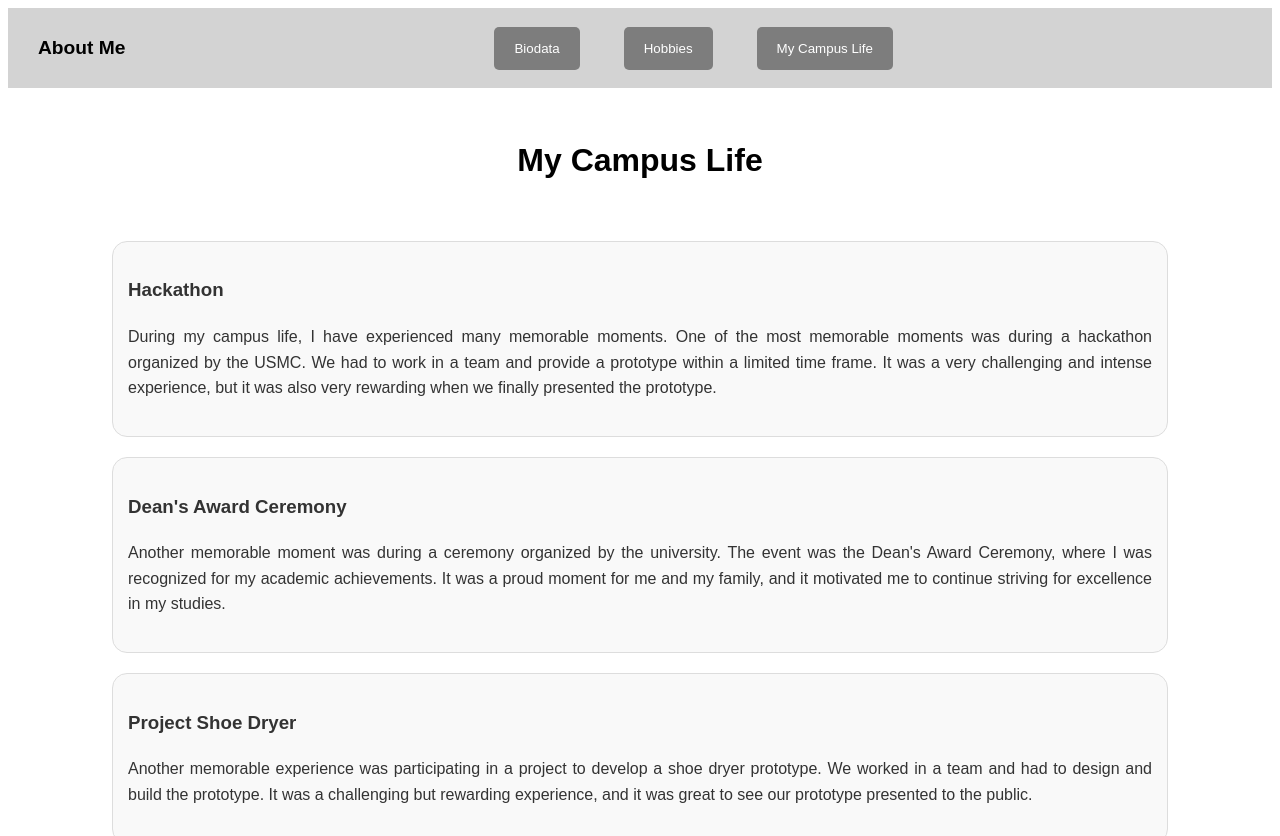
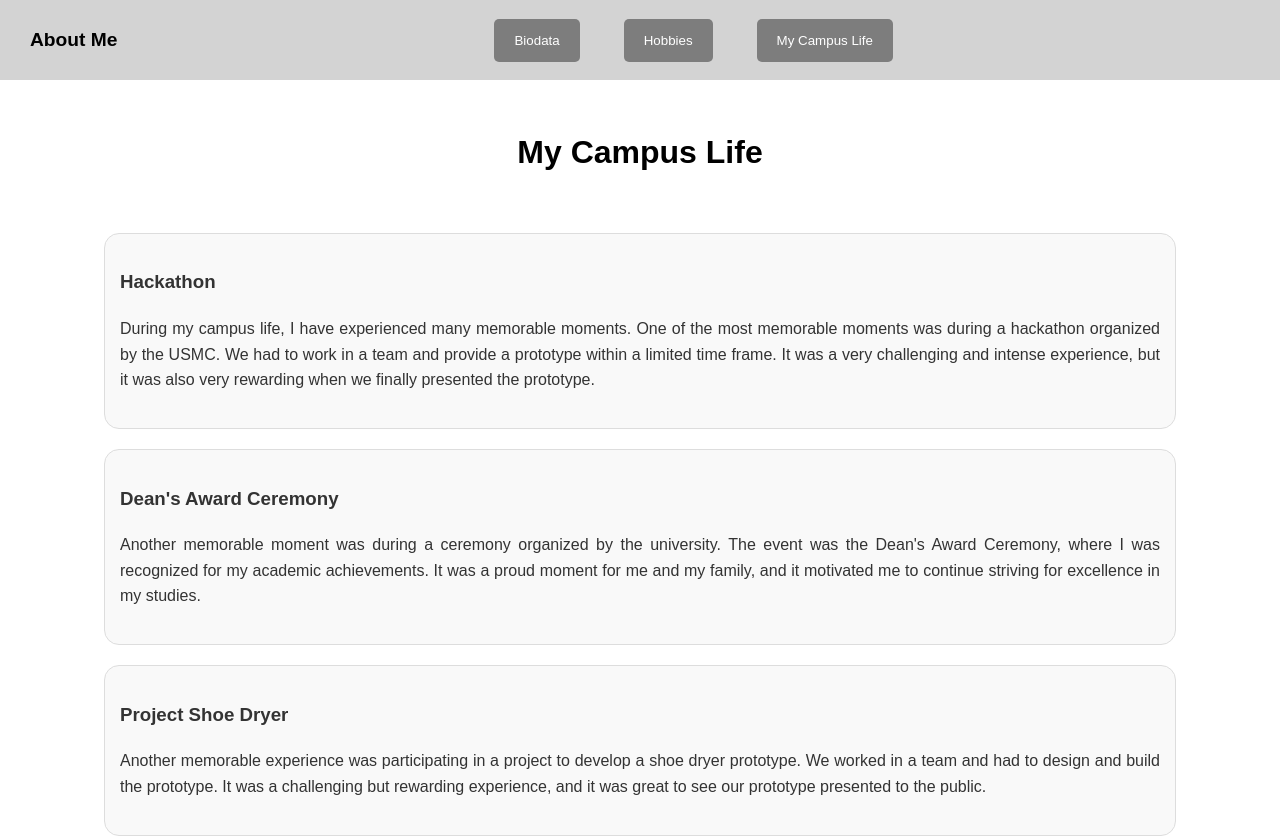
Before and after one commit to JonasTeoh/webdev_lab3, a plain HTML site: page campus_life.html in a window 1280 px wide. Shown: the top 836 px of the page. Drawn offline with Linux system fonts and the light colour scheme.

Commit message:
update mini changes

```diff
--- a/campus_life.css
+++ b/campus_life.css
@@ -3,15 +3,33 @@
   line-height: 1.6;
   color: #333;
   margin: 20px;
+  padding-left: 100px;
+  padding-right: 100px;
+  display: flex;
+  justify-content: center;
+  flex-direction: column;
+  align-items: center;
 }
 
 .campus-life h2 {
   font-size: 2rem;
   color: black;
   margin-bottom: 15px;
+  background-color: white;
+  border-radius: 15px;
+  padding: 0 10px 0 10px;
 }
 
 .campus-life p {
   margin-bottom: 20px;
-  text-align: justify;
+  text-align: justify;;
 }
+
+.rounded-box {
+  border: 1px solid #ddd;
+  border-radius: 15px;
+  padding: 15px;
+  margin-bottom: 20px;
+  background-color: #f9f9f9;
+  width: 100%;
+}
--- a/campus_life.html
+++ b/campus_life.html
@@ -6,26 +6,6 @@
     <title>My Campus Life</title>
     <link rel="stylesheet" href="nav.css">
     <link rel="stylesheet" href="campus_life.css">
-    <style>
-      .rounded-box {
-        border: 1px solid #ddd;
-        border-radius: 15px;
-        padding: 15px;
-        margin-bottom: 20px;
-        background-color: #f9f9f9;
-        width: 100%;
-      }
-
-      .campus-life{
-        padding-left: 100px;
-        padding-right: 100px;
-        display: flex;
-        justify-content: center;
-        flex-direction: column;
-        align-items: center;
-      }
-
-    </style>
   </head>
 
   <body>
--- a/nav.css
+++ b/nav.css
@@ -21,3 +21,7 @@ nav button {
 nav button:hover {
   background-color: #45a049;
 }
+
+body {
+  margin: 0;
+}
```
Also changed, not shown: hobbies.html (+0 -1 lines).
